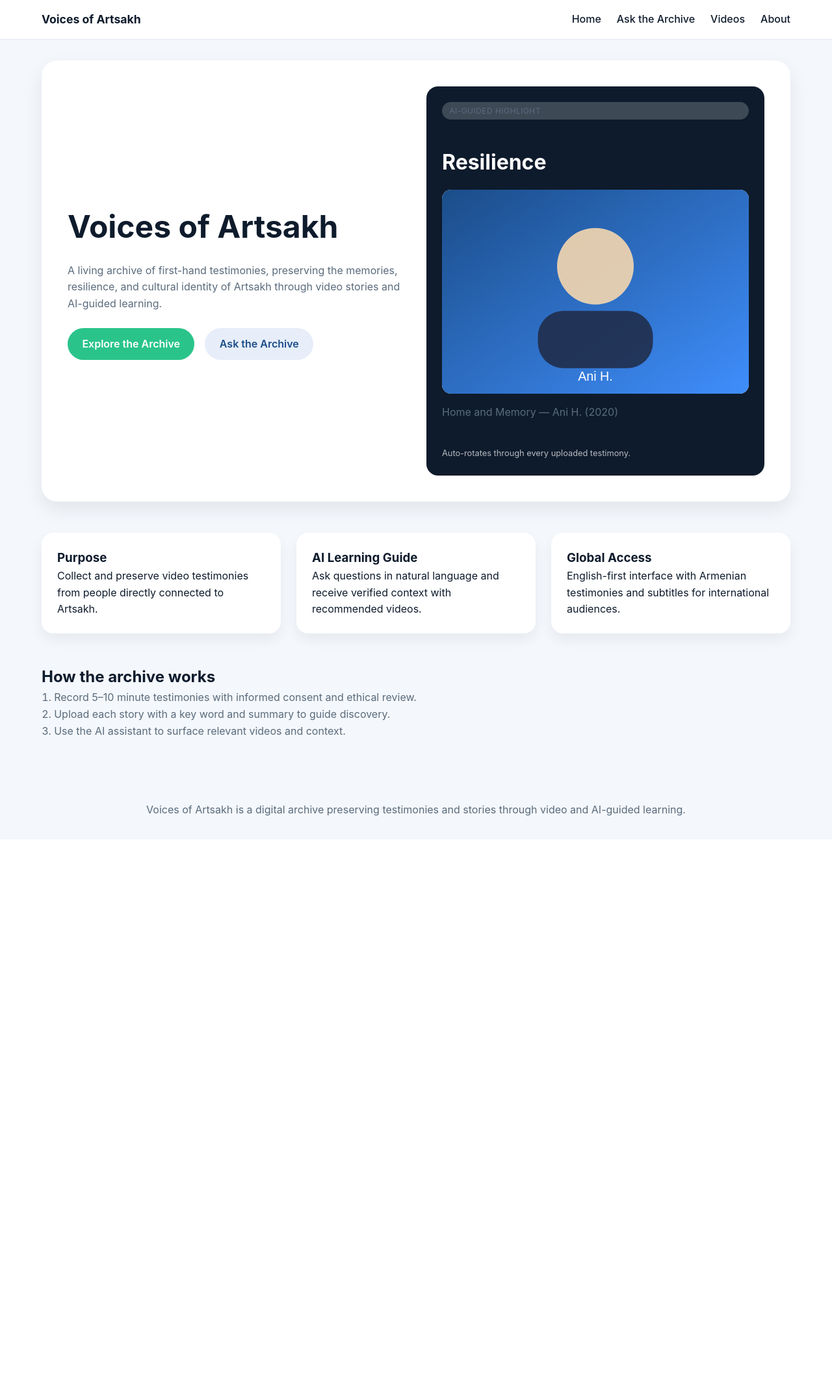
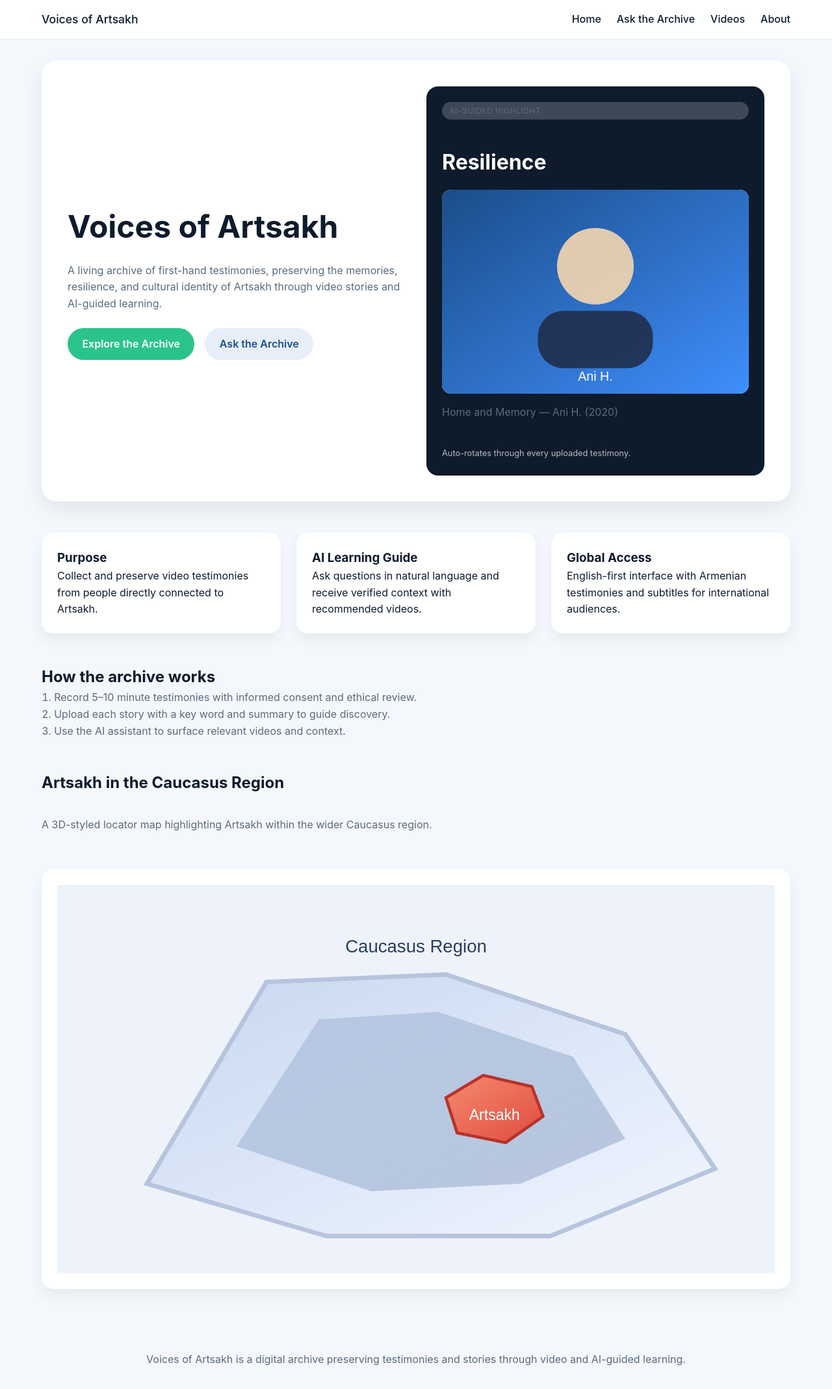
Before and after one commit to sabasaba27/Projecthub, a Flask app: page / in a window 1280 px wide. Shown: the whole page at 65% size. Before the commit the page ends 1256 px from the top, so only its background shows below. Run offline with Flask 3, Linux system fonts and the light colour scheme; some libraries are stand-ins or nearby versions.

Commit message:
Improve AI answers and add map section

```diff
--- a/app.py
+++ b/app.py
@@ -80,6 +80,29 @@ def analyze_transcript(transcript: str) -> tuple[str, List[str]]:
         frequency[word] = frequency.get(word, 0) + 1
     keywords = sorted(frequency, key=frequency.get, reverse=True)[:5]
     return summary, keywords
+
+
+def generate_answer(question: str, matches: List[VideoEntry]) -> str:
+    if not matches:
+        return "No analyzed testimonies match that question yet. Try a broader question or upload more videos."
+    question_tokens = set(tokenize(question))
+    supporting_sentences = []
+    for video in matches:
+        sentences = re.split(r"(?<=[.!?])\s+", video.transcript.strip())
+        for sentence in sentences:
+            sentence_tokens = set(tokenize(sentence))
+            if question_tokens & sentence_tokens:
+                supporting_sentences.append(sentence.strip())
+            if len(supporting_sentences) >= 3:
+                break
+        if len(supporting_sentences) >= 3:
+            break
+
+    if supporting_sentences:
+        return " ".join(supporting_sentences)
+
+    fallback_points = [video.ai_summary or video.summary for video in matches]
+    return " ".join(point for point in fallback_points if point)
 
 
 @app.route("/")
@@ -191,14 +214,7 @@ def api_ask() -> tuple[str, int]:
     ranked.sort(key=lambda item: item[0], reverse=True)
 
     matches = [video for _, video in ranked][:3]
-    if matches:
-        titles = ", ".join(video.title for video in matches)
-        answer = (
-            "Based on analyzed testimonies, the archive highlights themes from these stories: "
-            f"{titles}. Explore the summaries below to dive deeper."
-        )
-    else:
-        answer = "No analyzed testimonies match that question yet. Try a broader question or upload more videos."
+    answer = generate_answer(question, matches)
 
     return jsonify(
         {
--- a/static/css/style.css
+++ b/static/css/style.css
@@ -53,6 +53,11 @@ main {
   color: var(--dark);
   text-decoration: none;
   font-weight: 500;
+}
+
+.logo {
+  color: var(--dark);
+  text-decoration: none;
 }
 
 .nav-cta {
@@ -162,6 +167,23 @@ main {
 .steps {
   padding-left: 1.2rem;
   color: var(--muted);
+}
+
+.map-section {
+  display: grid;
+  gap: 1.5rem;
+}
+
+.map-frame {
+  background: white;
+  padding: 1.5rem;
+  border-radius: 18px;
+  box-shadow: 0 10px 20px rgba(15, 26, 45, 0.06);
+}
+
+.map-frame img {
+  width: 100%;
+  display: block;
 }
 
 .button {
--- a/templates/base.html
+++ b/templates/base.html
@@ -9,7 +9,7 @@
 <body>
   <header class="site-header">
     <nav class="nav">
-      <div class="logo">Voices of Artsakh</div>
+      <a class="logo" href="/">Voices of Artsakh</a>
       <div class="nav-links">
         <a href="/">Home</a>
         <a href="/ask">Ask the Archive</a>
--- a/templates/index.html
+++ b/templates/index.html
@@ -47,6 +47,14 @@
     <li>Use the AI assistant to surface relevant videos and context.</li>
   </ol>
 </section>
+
+<section class="section map-section">
+  <h2>Artsakh in the Caucasus Region</h2>
+  <p class="lead">A 3D-styled locator map highlighting Artsakh within the wider Caucasus region.</p>
+  <div class="map-frame">
+    <img src="/static/uploads/artsakh-map.svg" alt="3D map of the Caucasus highlighting Artsakh" />
+  </div>
+</section>
 {% endblock %}
 
 {% block scripts %}
```
Also changed, not shown: static/uploads/artsakh-map.svg (added).
